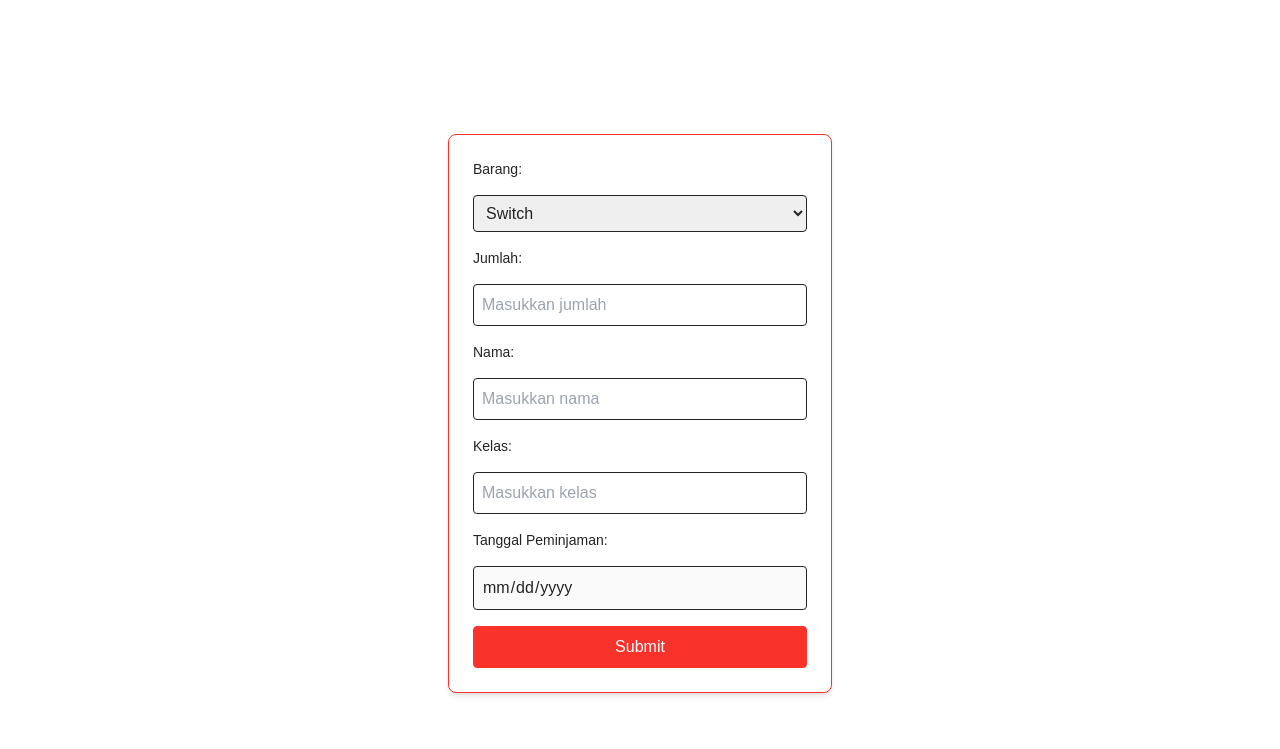
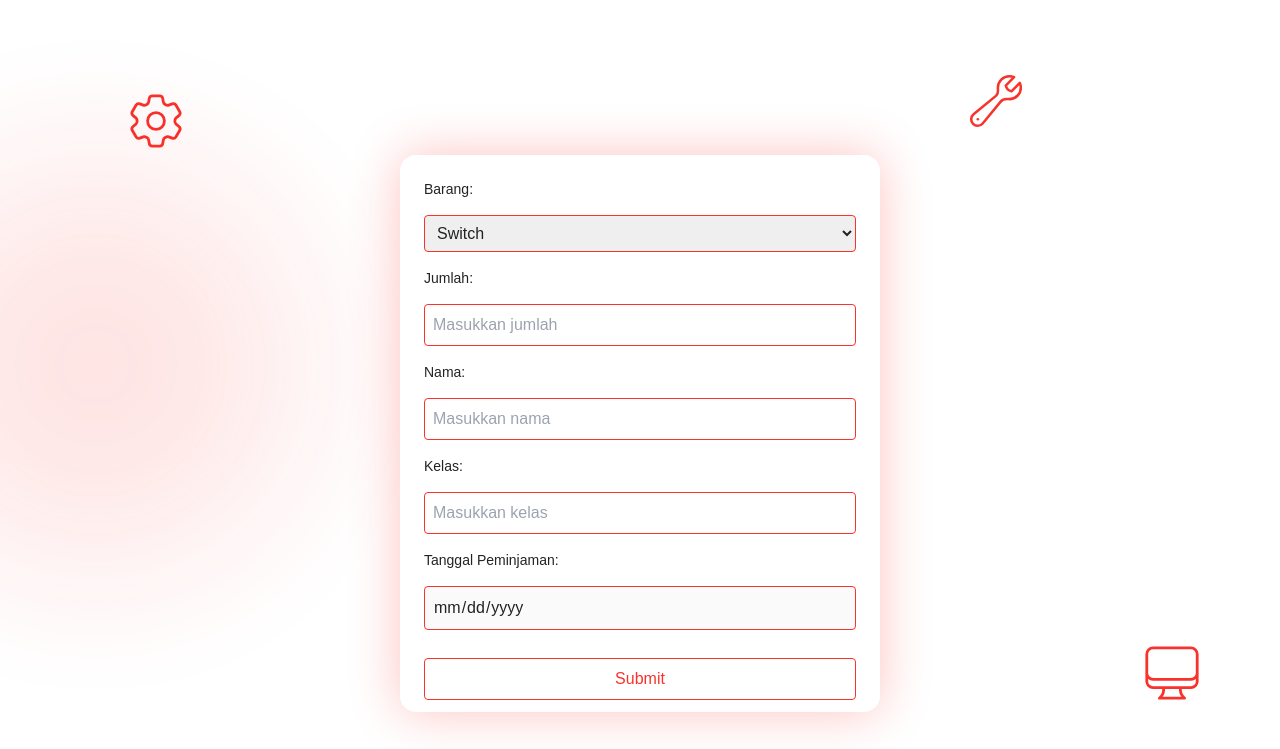
Before and after one commit to radithyaa/Inventory-Tkj, a website: page frontend/public/form.html in a window 1280 px wide. Shown: the part 51-800 px from the top of the page. Drawn offline with Linux system fonts and the light colour scheme.

Commit message:
selesai halaman dashboard dan formulir

```diff
--- a/frontend/public/css/input.css
+++ b/frontend/public/css/input.css
@@ -2,21 +2,11 @@
 @tailwind components;
 @tailwind utilities;
 
-@import url("https://fonts.googleapis.com/css2?family=Poppins:wght@100;200;300;400;500;600;700;800;900&display=swap");
-@import url("https://fonts.cdnfonts.com/css/arial-2");
-
-@keyframes bounceY {
-  0%,
-  100% {
-    transform: translateY(0);
-  }
-  50% {
-    transform: translateY(-20px); /* Menggerakkan elemen ke atas sebesar 20px */
+@layer components {
+  .input {
+    @apply p-2 border rounded border-bookmark3 focus:outline-none focus:ring ring-opacity-40 ring-bookmark3 focus:border-none;
   }
 }
 
-@layer components {
-  .animate-bounceY {
-    @apply bounceY duration-200 ease-in-out infinite;
-  }
-}
+@import url("https://fonts.googleapis.com/css2?family=Poppins:wght@100;200;300;400;500;600;700;800;900&display=swap");
+@import url("https://fonts.cdnfonts.com/css/arial-2");
--- a/frontend/public/form.html
+++ b/frontend/public/form.html
@@ -11,7 +11,7 @@
 
 <body>
     <div class="flex flex-col w-full overflow-x-hidden font-sans">
-        <nav class="fixed z-50 flex items-center justify-between w-full p-5 bg-bookmark1 text-bookmark3 h-14">
+        <nav class="fixed z-50 flex items-center justify-between w-full p-5 bg-none text-bookmark3 h-14">
             <span class="flex flex-row items-center gap-1">
                 <img src="src/1727326973363.png" alt="" class="h-10">
                 <a href="#" class="font-sans text-base font-semibold text-white uppercase">Inventaris Tkj
@@ -20,12 +20,18 @@
             <span><a href="#" class="text-sm font-semibold text-white uppercase">Login</a></span>
         </nav>
         <section class="relative flex flex-col items-center justify-center h-screen gap-12 top-16">
+            <div class="absolute hidden w-screen h-screen -z-50 md:block">
+                <img src="src/Computer.svg" alt="" class="absolute w-14 bottom-28 right-20 animate-bounceY ">
+                <img src="src/Gear.svg" alt="" class="absolute w-14 top-28 sm:top-20 left-32 animate-bounceY">
+                <img src="src/Wrench.svg" alt="" class="absolute w-14 top-[3.75rem] right-64 animate-bounceY">
+                <img src="src/circle.svg" alt=""
+                    class="absolute w-3/5 bottom-16 opacity-90 -left-72 md:hidden lg:block">
+            </div>
             <form action=""
-                class="flex flex-col h-auto p-6 space-y-4 border rounded-lg shadow-md bg-bookmark1 border-bookmark3 text-bookmark2 w-96 ">
+                class="flex flex-col h-auto p-6 space-y-4 shadow-[0px_0px_50px_0px_rgba(244,57,47,0.3)] border-1 rounded-2xl bg-bookmark1 border-bookmark3 text-bookmark2 w-[30rem] -mb-10 placeholder:font-sans">
                 <!-- Barang Selection -->
                 <label for="Item" class="text-sm font-medium">Barang:</label>
-                <select name="Item" id="Item"
-                    class="p-2 border rounded border-bookmark2 focus:outline-none focus:ring focus:border-bookmark3">
+                <select name="Item" id="Item" class="input ">
                     <option value="Switch">Switch</option>
                     <option value="Router">Router</option>
                     <option value="Access Point">Access Point</option>
@@ -35,31 +41,23 @@
 
                 <!-- Jumlah Input -->
                 <label for="total" class="text-sm font-medium">Jumlah:</label>
-                <input type="number" id="total" name="total"
-                    class="p-2 border border-gray-300 rounded focus:outline-none focus:ring focus:border-blue-300"
-                    placeholder="Masukkan jumlah">
+                <input type="number" id="total" name="total" class="input" placeholder="Masukkan jumlah">
 
                 <!-- Nama Input -->
                 <label for="name" class="text-sm font-medium">Nama:</label>
-                <input type="text" id="name" name="name"
-                    class="p-2 border border-gray-300 rounded focus:outline-none focus:ring focus:border-blue-300"
-                    placeholder="Masukkan nama">
+                <input type="text" id="name" name="name" class="input" placeholder="Masukkan nama">
 
                 <!-- Kelas Input -->
                 <label for="Class" class="text-sm font-medium">Kelas:</label>
-                <input type="text" id="Class" name="Class"
-                    class="p-2 border border-gray-300 rounded focus:outline-none focus:ring focus:border-blue-300"
-                    placeholder="Masukkan kelas">
+                <input type="text" id="Class" name="Class" class="input" placeholder="Masukkan kelas">
 
                 <!-- Tanggal Peminjaman Input -->
                 <label for="Date" class="text-sm font-medium">Tanggal Peminjaman:</label>
-                <input type="date" id="Date" name="Date"
-                    class="p-2 border border-gray-300 rounded focus:outline-none focus:ring focus:border-blue-300"
-                    placeholder="Pilih tanggal" disabled>
+                <input type="date" id="Date" name="Date" class="input" placeholder="Pilih tanggal" disabled>
 
                 <!-- Submit Button -->
                 <input type="submit" value="Submit"
-                    class="px-4 py-2 font-medium text-white transition duration-200 bg-blue-500 border rounded cursor-pointer hover:bg-blue-600 bg-bookmark3 text-bookmark1 hover:text-bookmark3 hover:bg-bookmark1 border-bookmark3">
+                    class="relative px-4 py-2 font-medium text-white transition duration-150 bg-blue-500 border rounded cursor-pointer top-3 hover:bg-bookmark3 hover:text-bookmark1 text-bookmark3 border-bookmark3">
             </form>
 
         </section>
--- a/frontend/tailwind.config.js
+++ b/frontend/tailwind.config.js
@@ -1,6 +1,6 @@
 /** @type {import('tailwindcss').Config} */
 module.exports = {
-  content: ["./public/**/*.{html,js}"],
+  content: [".public/src/index.html", "./public/**/*.{html,js}"],
   theme: {
     fontFamily: {
       sans: ["Arial", "sans-serif"],
```
Also changed, not shown: frontend/public/index.html (+9 -9 lines), frontend/public/css/output.css, frontend/public/src/1727403521140.png (deleted), frontend/public/src/Desktop - 1.svg (added), frontend/public/src/Logo TKJ-01.png (deleted), frontend/public/src/circle.svg (added), 1 other file.
